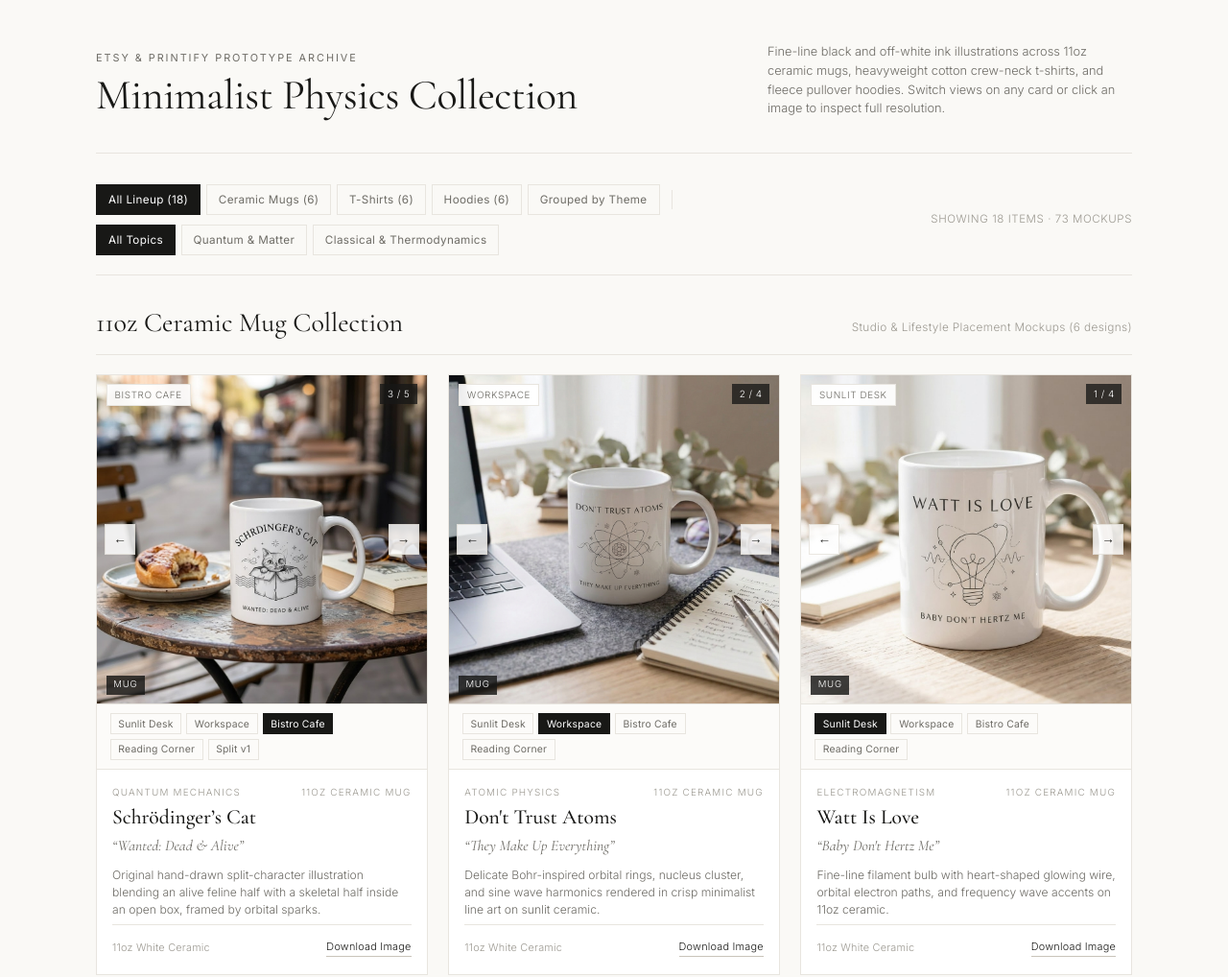
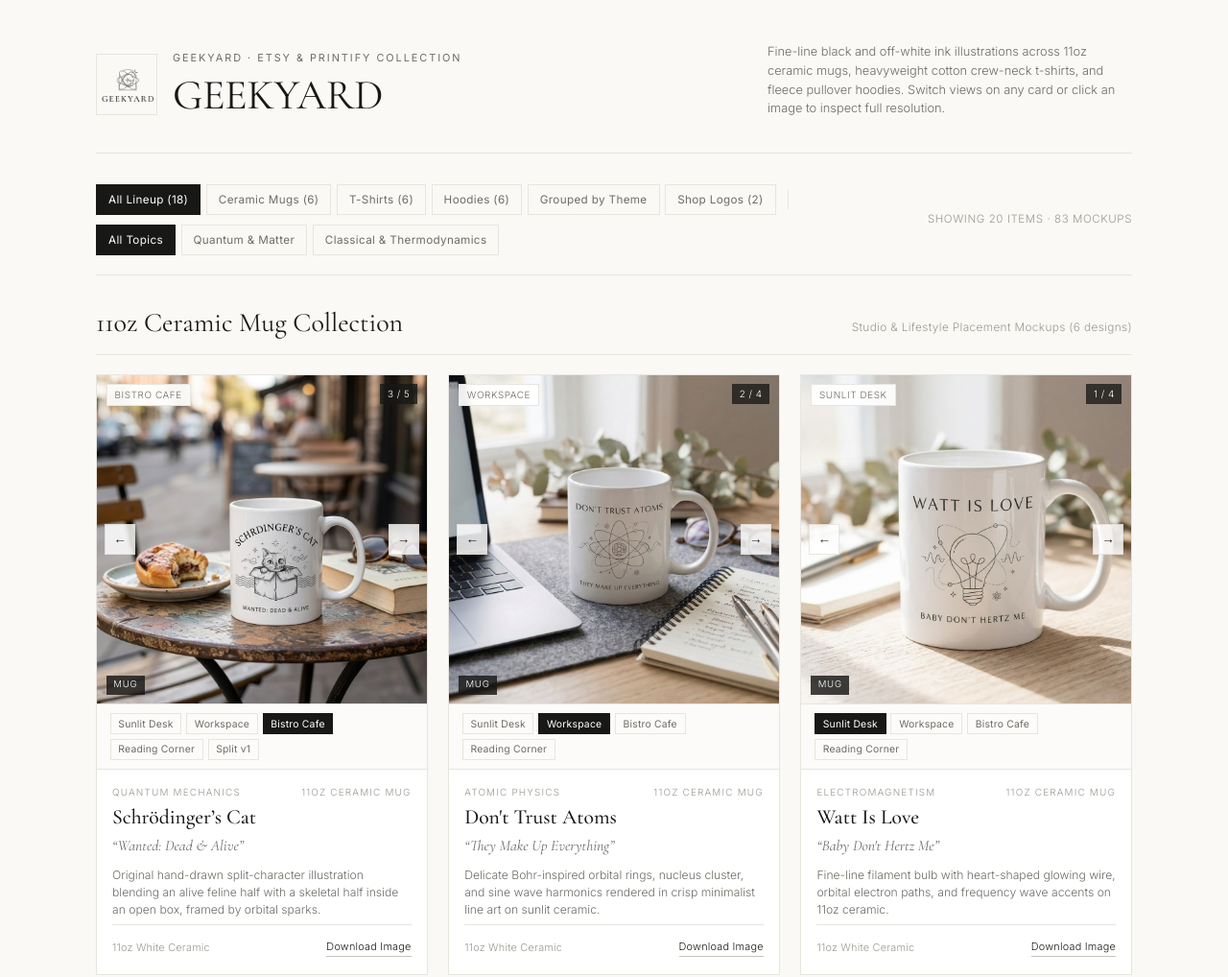
Before and after one commit to alexandrearantes1/mugs_tshirts, a plain HTML site: page index.html in a window 1280 px wide. Shown: the top 1018 px of the page at 96% size. Drawn offline with nearby package versions, Linux system fonts and the light colour scheme.

Commit message:
Add Geekyard brand identity and multi-material logo suite (SVG, light/dark/transparent PNGs)

```diff
--- a/index.html
+++ b/index.html
@@ -3,7 +3,7 @@
 <head>
   <meta charset="UTF-8" />
   <meta name="viewport" content="width=device-width, initial-scale=1.0" />
-  <title>Minimalist Physics Collection — Mugs &amp; Apparel</title>
+  <title>GEEKYARD — Minimalist Fine-Line Mugs &amp; Apparel</title>
   <link rel="preconnect" href="https://fonts.googleapis.com" />
   <link rel="preconnect" href="https://fonts.gstatic.com" crossorigin />
   <link href="https://fonts.googleapis.com/css2?family=Cormorant+Garamond:ital,wght@0,400;0,500;0,600;1,400&family=Inter:wght@300;400;500&display=swap" rel="stylesheet" />
@@ -603,9 +603,16 @@
 <body>
   <div class="container">
     <header>
-      <div>
-        <div class="eyebrow">Etsy &amp; Printify Prototype Archive</div>
-        <h1>Minimalist Physics Collection</h1>
+      <div style="display: flex; align-items: center; gap: 1rem;">
+        <img
+          src="./branding/geekyard_concept1_orbital_crest_cream.png"
+          alt="Geekyard Logo"
+          style="width: 64px; height: 64px; object-fit: contain; border: 1px solid var(--border); background: var(--surface);"
+        />
+        <div>
+          <div class="eyebrow">Geekyard &middot; Etsy &amp; Printify Collection</div>
+          <h1>GEEKYARD</h1>
+        </div>
       </div>
       <p class="header-meta">
         Fine-line black and off-white ink illustrations across 11oz ceramic mugs, heavyweight cotton crew-neck t-shirts, and fleece pullover hoodies. Switch views on any card or click an image to inspect full resolution.
@@ -620,6 +627,7 @@
           <button class="filter-btn" data-type="tshirts">T-Shirts (6)</button>
           <button class="filter-btn" data-type="hoodies">Hoodies (6)</button>
           <button class="filter-btn" data-type="paired">Grouped by Theme</button>
+          <button class="filter-btn" data-type="branding">Shop Logos (2)</button>
         </div>
         <div class="toolbar-divider"></div>
         <div class="filter-group" id="topicFilters" aria-label="Physics Topic Filter">
@@ -881,6 +889,46 @@
       });
     });
 
+    ITEMS.push({
+      cardId: 'logo-orbital-crest',
+      themeId: 'branding-1',
+      productType: 'branding',
+      productTypeLabel: 'Shop Logo · Concept 1',
+      baseSpec: 'SVG · Transparent PNG · 1200×1200',
+      title: 'Geekyard — Orbital Courtyard Crest',
+      punchline: 'Monogram G · Courtyard Arch · Celestial Orbits',
+      topic: 'quantum',
+      topicLabel: 'Brand Identity',
+      description: 'Single-color monoline crest combining the editorial serif "G" monogram, a courtyard arch ("Yard"), atomic orbital rings, and four-point star sparks above widely tracked GEEKYARD capitals.',
+      images: [
+        { src: './branding/geekyard_concept1_orbital_crest_cream.png', label: 'Warm Cream' },
+        { src: './branding/geekyard_concept1_orbital_crest_black.png', label: 'Matte Black' },
+        { src: './branding/geekyard_concept1_orbital_crest_white.png', label: 'Pure White' },
+        { src: './branding/geekyard_concept1_orbital_crest_transparent_dark.png', label: 'Transparent (Dark Ink)' },
+        { src: './branding/geekyard_concept1_orbital_crest.svg', label: 'Vector SVG' }
+      ]
+    });
+
+    ITEMS.push({
+      cardId: 'logo-scholar-compass',
+      themeId: 'branding-2',
+      productType: 'branding',
+      productTypeLabel: 'Shop Logo · Concept 2',
+      baseSpec: 'SVG · Transparent PNG · 1200×1200',
+      title: 'Geekyard — Scholar’s Compass & Book',
+      punchline: 'Open Almanac · Drafting Compass · Orbital Halo',
+      topic: 'mechanics',
+      topicLabel: 'Brand Identity',
+      description: 'Architectural single-weight line emblem pairing an open book of knowledge with a precision drafting compass and tilted orbital star halo—ideal for apparel neck labels, ceramic bottom stamps, and packaging.',
+      images: [
+        { src: './branding/geekyard_concept2_scholar_compass_cream.png', label: 'Warm Cream' },
+        { src: './branding/geekyard_concept2_scholar_compass_black.png', label: 'Matte Black' },
+        { src: './branding/geekyard_concept2_scholar_compass_white.png', label: 'Pure White' },
+        { src: './branding/geekyard_concept2_scholar_compass_transparent_dark.png', label: 'Transparent (Dark Ink)' },
+        { src: './branding/geekyard_concept2_scholar_compass.svg', label: 'Vector SVG' }
+      ]
+    });
+
     const state = {
       typeFilter: 'all',
       topicFilter: 'all',
@@ -958,7 +1006,7 @@
               data-card-id="${item.cardId}"
             />
             <span class="media-badge">${currentImg.label}</span>
-            <span class="media-type-tag">${item.productType === 'mug' ? 'Mug' : (item.productType === 'tshirt' ? 'T-Shirt' : 'Hoodie')}</span>
+            <span class="media-type-tag">${item.productType === 'mug' ? 'Mug' : (item.productType === 'tshirt' ? 'T-Shirt' : (item.productType === 'hoodie' ? 'Hoodie' : 'Brand Logo'))}</span>
             <span class="media-count">${idx + 1} / ${item.images.length}</span>
             ${hasMultiple ? `
               <button class="nav-arrow prev" data-action="prev" data-card-id="${item.cardId}" aria-label="Previous image">&larr;</button>
@@ -999,6 +1047,7 @@
       const mugs = ITEMS.filter(i => i.productType === 'mug' && topicMatch(i));
       const tshirts = ITEMS.filter(i => i.productType === 'tshirt' && topicMatch(i));
       const hoodies = ITEMS.filter(i => i.productType === 'hoodie' && topicMatch(i));
+      const logos = ITEMS.filter(i => i.productType === 'branding');
 
       let html = '';
       let shownItems = 0;
@@ -1070,6 +1119,22 @@
               </div>
               <div class="grid">
                 ${hoodies.map(renderCardHTML).join('')}
+              </div>
+            </section>
+          `;
+        }
+
+        if (state.typeFilter === 'all' || state.typeFilter === 'branding') {
+          shownItems += logos.length;
+          shownMockups += logos.reduce((s, i) => s + i.images.length, 0);
+          html += `
+            <section class="section-block">
+              <div class="section-header">
+                <h2 class="section-title">Geekyard Brand Identity &amp; Print-Ready Logos</h2>
+                <span class="section-subtitle">Single-Color Vector &amp; High-Res Lockups for Mugs, Neck Labels, Packaging &amp; Etsy Icon</span>
+              </div>
+              <div class="grid">
+                ${logos.map(renderCardHTML).join('')}
               </div>
             </section>
           `;
```
Also changed, not shown: branding/geekyard_concept1_orbital_crest.svg (added), branding/geekyard_concept1_orbital_crest_black.png (added), branding/geekyard_concept1_orbital_crest_cream.png (added), branding/geekyard_concept1_orbital_crest_transparent_dark.png (added), branding/geekyard_concept1_orbital_crest_transparent_light.png (added), branding/geekyard_concept1_orbital_crest_white.png (added), branding/geekyard_concept2_scholar_compass.svg (added), branding/geekyard_concept2_scholar_compass_black.png (added), branding/geekyard_concept2_scholar_compass_cream.png (added), branding/geekyard_concept2_scholar_compass_transparent_dark.png (added), branding/geekyard_concept2_scholar_compass_transparent_light.png (added), branding/geekyard_concept2_scholar_compass_white.png (added).
